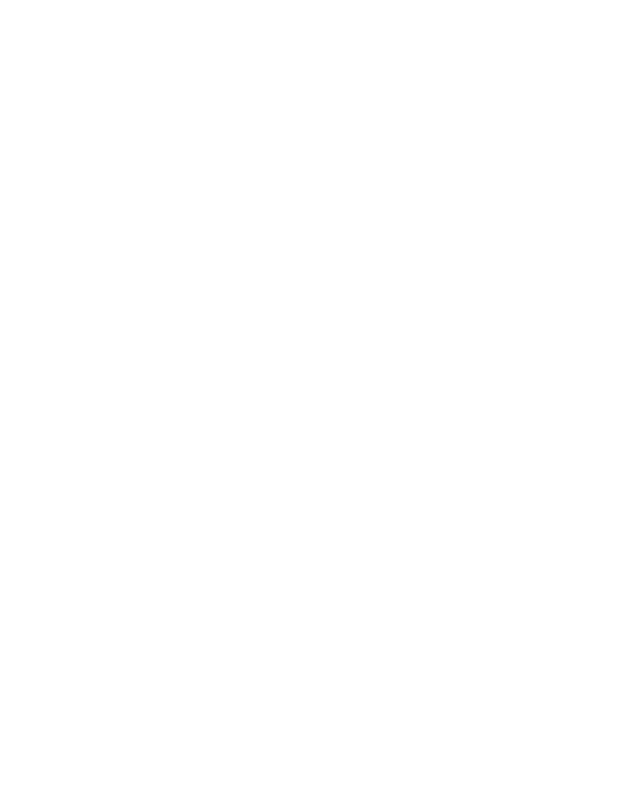
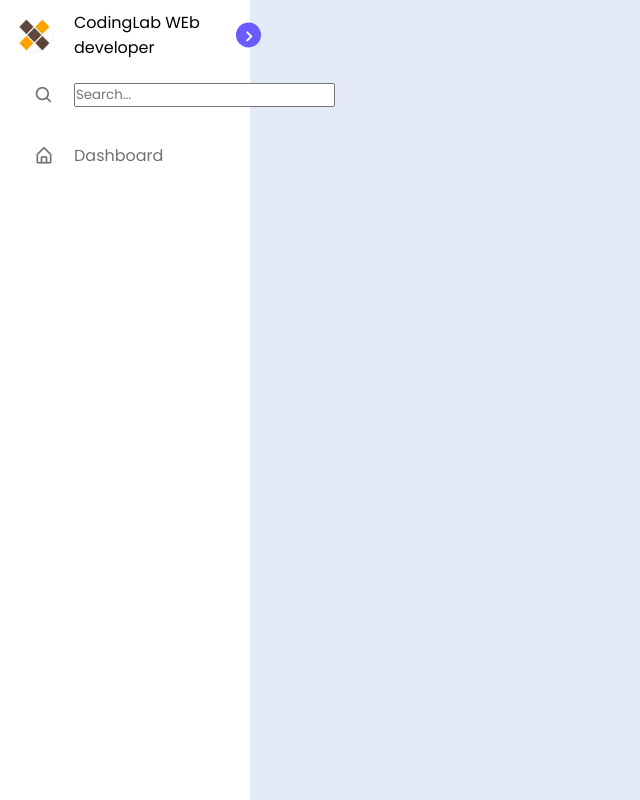
Before and after one commit to abubakir88/Dashboard, a plain HTML site: page index.html in a window 1280 px wide. Shown: the whole page, without its empty margins (0-640 px from the left). Drawn offline with nearby package versions, Linux system fonts and the light colour scheme.

Commit message:
chala sabr yetmadi

```diff
--- a/index.html
+++ b/index.html
@@ -3,7 +3,46 @@
   <head>
     <meta charset="UTF-8" />
     <meta name="viewport" content="width=device-width, initial-scale=1.0" />
+    <link rel="stylesheet" href="./scss/tyle.css" />
     <title>Dashboard</title>
+    <link
+      rel="icon"
+      type="image/x-icon"
+      href="./images/photo_2023-11-03_01-27-44.jpg"
+    />
+    <link
+      href="https://unpkg.com/boxicons@2.1.4/css/boxicons.min.css"
+      rel="stylesheet"
+    />
   </head>
-  <body></body>
+  <body>
+    <nav class="sidebar">
+      <header>
+        <div class="image-text">
+          <span class="image">
+            <img src="./images/photo_2023-11-03_01-27-44.jpg" alt="Logo" />
+          </span>
+          <div class="text header-text">
+            <span class="name"> CodingLab</span>
+            <span class="pro">WEb developer</span>
+          </div>
+        </div>
+        <i class="bx bx-chevron-right toggle"></i>
+      </header>
+      <div class="menu-bar">
+        <li class="nav-link">
+          <i class="bx bx-search icon"></i>
+          <input type="search" name="" id="" placeholder="Search..." />
+        </li>
+        <ul class="menu-link">
+          <li class="nav-link">
+            <a href="#">
+              <i class="bx bx-home-alt icon"></i>
+              <span class="text nav-text">Dashboard</span>
+            </a>
+          </li>
+        </ul>
+      </div>
+    </nav>
+  </body>
 </html>
--- a/scss/tyle.scss
+++ b/scss/tyle.scss
@@ -0,0 +1,114 @@
+@import url("https://fonts.googleapis.com/css2?family=Poppins:wght@300;400;500;600;700&display=swap");
+
+* {
+  font-family: "Poppins", sans-serif;
+  margin: 0;
+  padding: 0;
+  box-sizing: border-box;
+}
+
+:root {
+  // COLORS
+  --body-color: #e4e9f7;
+  --sidebar-color: #fff;
+  --primary-color: #695cfe;
+  --primary-color-light: #f6f5ff;
+  --toggle-color: #ddd;
+  --text-color: #707070;
+  // TRANSITION
+  --tran-03: all 0.2s ease;
+  --tran-03: all 0.3s ease;
+  --tran-04: all 0.4s ease;
+  --tran-05: all 0.5s ease;
+}
+
+body {
+  height: 100vh;
+  background: var(--body-color);
+}
+
+.sidebar {
+  position: fixed;
+  top: 0;
+  left: 0;
+  height: 100%;
+  width: 250px;
+  padding: 10px 14px;
+  background-color: var(--sidebar-color);
+  header {
+    position: relative;
+    .image-text {
+      display: flex;
+      align-items: center;
+      .image {
+        min-width: 60px;
+        display: flex;
+        align-items: center;
+        .text {
+          font-size: 16px;
+          font-weight: 500;
+          color: var(--text-color);
+        }
+        .header-text {
+          display: flex;
+          flex-direction: column;
+          .name {
+            font-weight: 600;
+          }
+          .pro {
+            margin-top: -2px;
+          }
+        }
+        img {
+          width: 40px;
+        }
+      }
+    }
+    .toggle {
+      position: absolute;
+      top: 50%;
+      right: -25px;
+      transform: translateY(-50%);
+      height: 25px;
+      width: 25px;
+      background-color: var(--primary-color);
+      display: flex;
+      align-items: center;
+      justify-content: center;
+      border-radius: 50%;
+      color: var(--sidebar-color);
+      font-size: 22px;
+    }
+  }
+  .menu-bar {
+    li {
+      height: 50px;
+      margin-top: 10px;
+      list-style: none;
+      display: flex;
+      align-items: center;
+      .icon {
+        min-width: 60px;
+        font-size: 20px;
+        color: var(--text-color);
+        display: flex;
+        align-items: center;
+        justify-content: center;
+      }
+      a {
+        text-decoration: none;
+        height: 100%;
+        display: flex;
+        align-items: center;
+        .icon {
+          min-width: 60px;
+          font-size: 20px;
+          color: var(--text-color);
+        }
+        .text {
+          color: var(--text-color);
+        }
+      }
+    }
+  }
+}
```
Also changed, not shown: images/photo_2023-11-03_01-27-44.jpg (added), scss/tyle.css, 1 other file.
